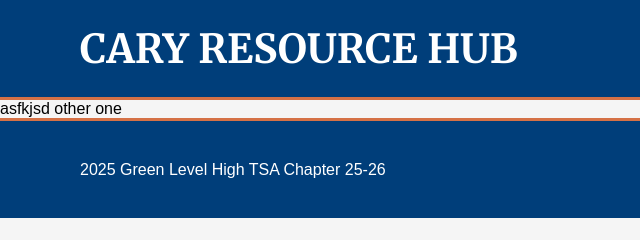
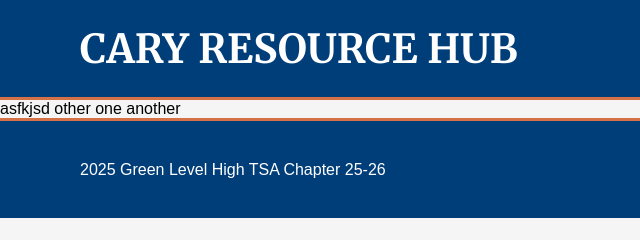
Before and after one commit to sree2324-lemj/tsa-website, a plain HTML site: page index.html in a window 1280 px wide. Shown: the full height of the page, 0-640 px from the left. Drawn offline with Linux system fonts and the light colour scheme.

Commit message:
Update index.html

```diff
--- a/index.html
+++ b/index.html
@@ -19,6 +19,7 @@
     </header>
     <a href="Cary-Teen-Council.html">asfkjsd</a>
     <a href="Hemlock-Bluffs-Nature-Perserve.html">other one</a>
+    <a href="Cary-Arts-Center.html">another</a>
 
     <footer>
         2025 Green Level High TSA Chapter 25-26
```
